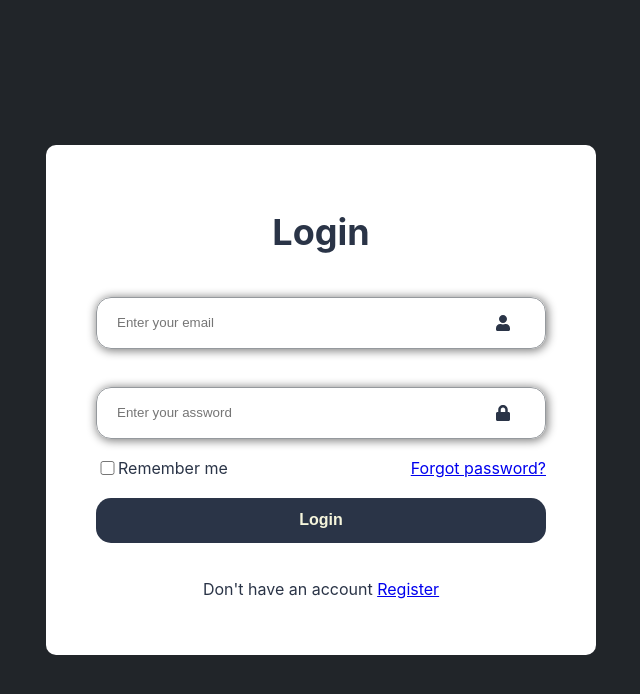
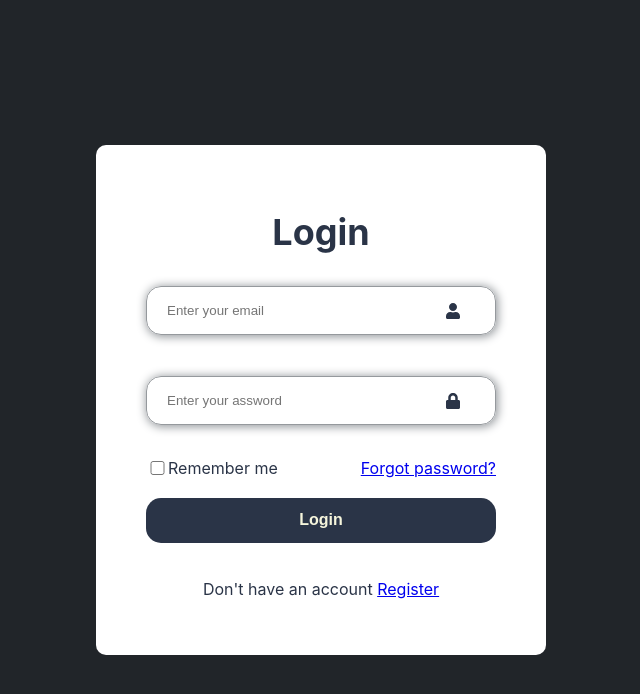
Before and after one commit to Yunieskyauto/cleaning_frontend, a React (Create React App) app: page /login in a window 1280 px wide. Shown: the top 694 px of the page, without its empty margins (319-959 px from the left). Built offline with nearby package versions, Linux system fonts and the light colour scheme.

Commit message:
add error to form

```diff
--- a/src/components/input/Input.tsx
+++ b/src/components/input/Input.tsx
@@ -12,8 +12,9 @@ export const Input = (props: any) => {
     }
   }
   return (
-    <div className='input-box'>
-      <input
+    <div className='container'>
+      <div className='input-box'>
+       <input
          className={props.className}
          type={props.type}
          placeholder={props.placeholder}
@@ -21,7 +22,14 @@ export const Input = (props: any) => {
          onChange={props.onChange}
          required
          />
-       {icon()}
+        {icon()}
+      </div>
+       <div className="error-div">{props.errorMsg}</div>
   </div>
   )
 }
+
+/*
+ {icon()}
+
+*/
--- a/src/components/input/input.scss
+++ b/src/components/input/input.scss
@@ -1,10 +1,26 @@
+@import './../../styles/variables.scss';
+.container {
+    width: 100%;
+    display: flex;
+    align-items: flex-start;
+    height: 70px;
+    margin: 10px 0px;
+    flex-direction: column;
+    gap: 7px;
+
     .input-box {
         width: 100%;
+        height: 80%;
         display: flex;
         align-items: center;
-    justify-content: center;
-    height: 10px;
-    margin: 40px 0px;
+        input {
+            width: 100%;
+            height: 100%;
+        }
+        .icon {
+            position: absolute;
+            right: 85px;
+        }
 
         .default-input {
             width: 100%;
@@ -13,11 +29,11 @@
             border: none;
             outline: none;
             border: solid;
-       border-color: #95999d;
+            border-color: $grau-default;
             border-radius: 15px;
             border-width: 1px;
-       padding: 20px;
-       box-shadow: 1px 1px 10px 1px grey;
+            box-shadow: 1px 1px 10px 1px $grau-default;
+            padding-left: 20px;
         }
 
         .invalid-input {
@@ -27,11 +43,11 @@
          border: none;
          outline: none;
          border: solid;
-    border-color:  #dc3545;
+         border-color:  $red-error;
          border-radius: 15px;
          border-width: 0.5px;
-    padding: 20px;
-    box-shadow: 1px 1px 10px 1px  #dc3545;
+         box-shadow: 1px 1px 10px 1px  $red-error;
+         padding-left: 20px;
         }
 
         .valid-input {
@@ -41,18 +57,17 @@
          border: none;
          outline: none;
          border: solid;
-    border-color:  #198754;
+         border-color:  $gree-valid;
          border-radius: 15px;
          border-width: 0.5px;
-    padding: 20px;
-    box-shadow: 1px 1px 10px 1px  #198754;
+         box-shadow: 1px 1px 10px 1px  $gree-valid;
+         padding-left: 20px;
         }
-   .icon {
-       position: absolute;
-       right: 85px;
     }
-   ::placeholder {
-    margin-left: 20px;
+     .error-div {
+        height: 30%;
+        font-size: 13px;
+        margin-left: 15px;
+        color: $red-error;
      }
-
   }
--- a/src/login/Login.tsx
+++ b/src/login/Login.tsx
@@ -9,6 +9,9 @@ export const Login = () => {
 
     const [input, setInput] = useState('default-input')
     const [passwordInput, setPasswordInput] = useState('default-input')
+
+    const [emailErrorMsg, setEmailErrorMsg] = useState('')
+    const [passwordErrorMsg, setPasswordErrorMsg] = useState('')
 
    const handleEmailChange = (e: string) => {
     setEmail(e)
@@ -42,6 +45,7 @@ export const Login = () => {
              type={"email"}
              name={"email"}
              onChange={(e: any) => {handleEmailChange(e.target.value)}}
+             errorMsg={emailErrorMsg}
            />
 
             <Input
@@ -50,7 +54,9 @@ export const Login = () => {
              type={"password"}
              name={"password"}
              onChange={(e: any) => {handlePasswordChange(e.target.value)}}
-            />
+             errorMsg={passwordErrorMsg}
+           />
+
 
            <div className='remember-forgot'>
               <div className='check-box'>
@@ -68,3 +74,14 @@ export const Login = () => {
         </div>
     )
 }
+
+/*
+
+            <Input
+             className={passwordInput}
+             placeholder={"Enter your assword"}
+             type={"password"}
+             name={"password"}
+             onChange={(e: any) => {handlePasswordChange(e.target.value)}}
+            />
+*/
--- a/src/login/login.scss
+++ b/src/login/login.scss
@@ -12,7 +12,7 @@
     align-items: center;
 
     .wrapper {
-        width: 450px;
+        width: 350px;
         height: 450px;
         background-color: white;
         color: $main-bg;
--- a/src/styles/variables.scss
+++ b/src/styles/variables.scss
@@ -9,3 +9,6 @@ $light-sea-blue: #6ea8fe;
 $dark-main-color: #212529;
 $medium-dark-gray: #2b3035;
 $light-gray-broun: #3C3D37;
+$red-error: #dc3545;
+$gree-valid: #198754;
+$grau-default: #95999d;
```
Lines whose indentation alone changed are shown as unchanged.
